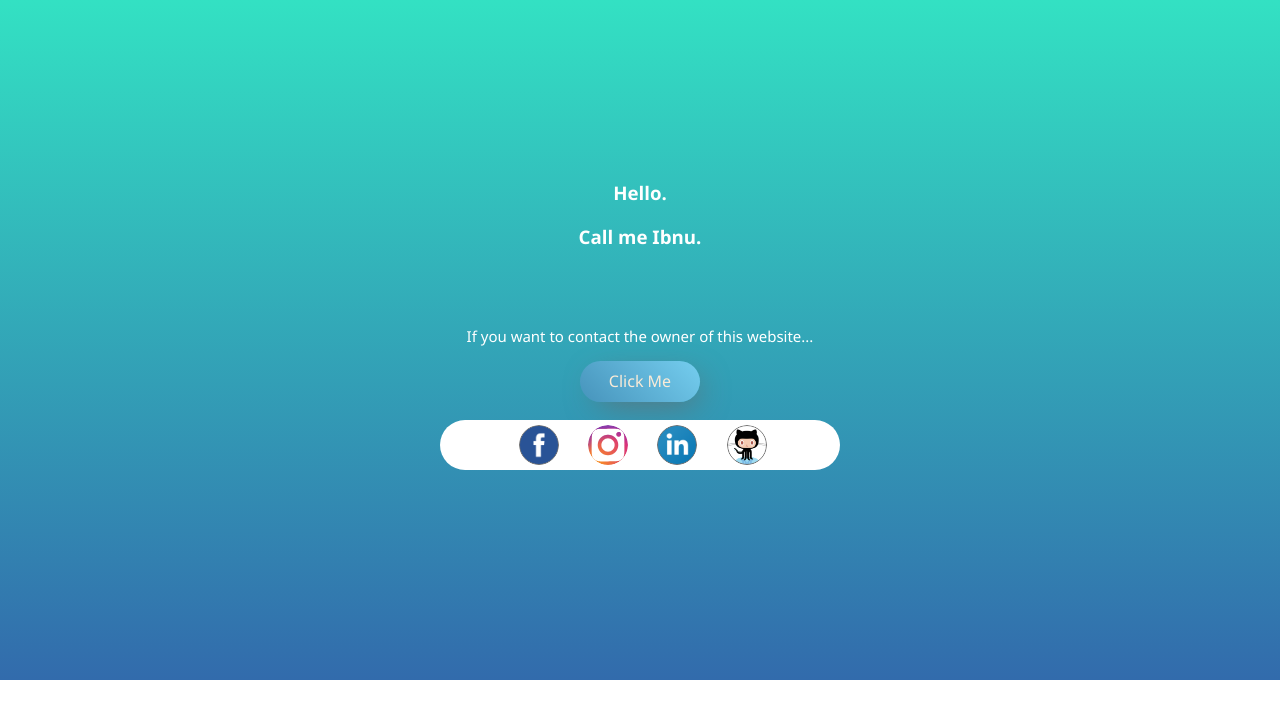
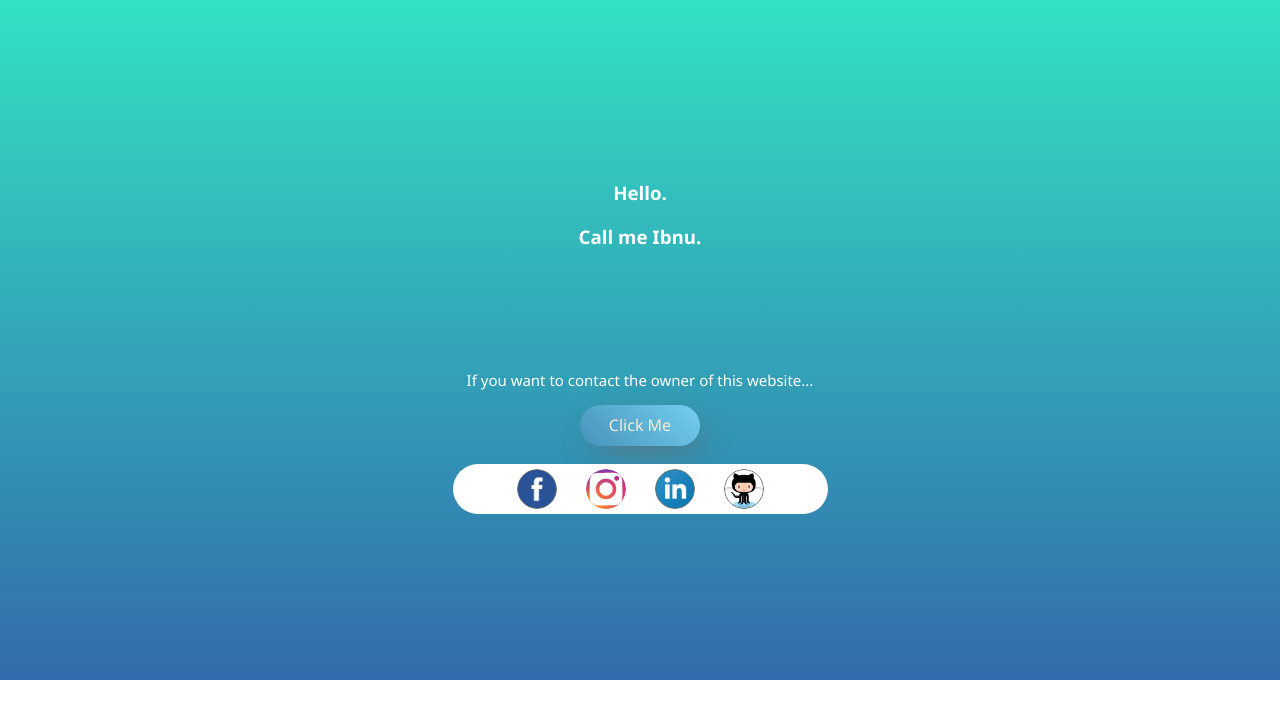
Before and after one commit to ibnuprtma/Ibnuprtma.github.io, a PHP site: page / in a window 1280 px wide. Shown: the top 719 px of the page. Run offline with PHP 8.4, Linux system fonts and the light colour scheme.

Commit message:
center icon

```diff
--- a/index.html
+++ b/index.html
@@ -12,7 +12,7 @@
     <div class="wrap">
         <h3>Hello.</h3>
         <h3>Call me Ibnu.</h3>
-        <br><br>
+        <br><br><br><br>
         <p>
             If you want to contact the owner of this website...
         </p>
--- a/style.css
+++ b/style.css
@@ -52,7 +52,7 @@ a{
 }
 
 .sosmed{
-    width: 400px;
+    width: 375px;
     min-height: 49px;
     background: white;
     border-radius: 35px;
@@ -68,7 +68,7 @@ a{
     margin-left: 25px;
     margin-top: 5px;
     position: relative;
-    left: 14px;
+    right: 1px;
     text-align: center;
     line-height: 40px;
     overflow: hidden;
```
